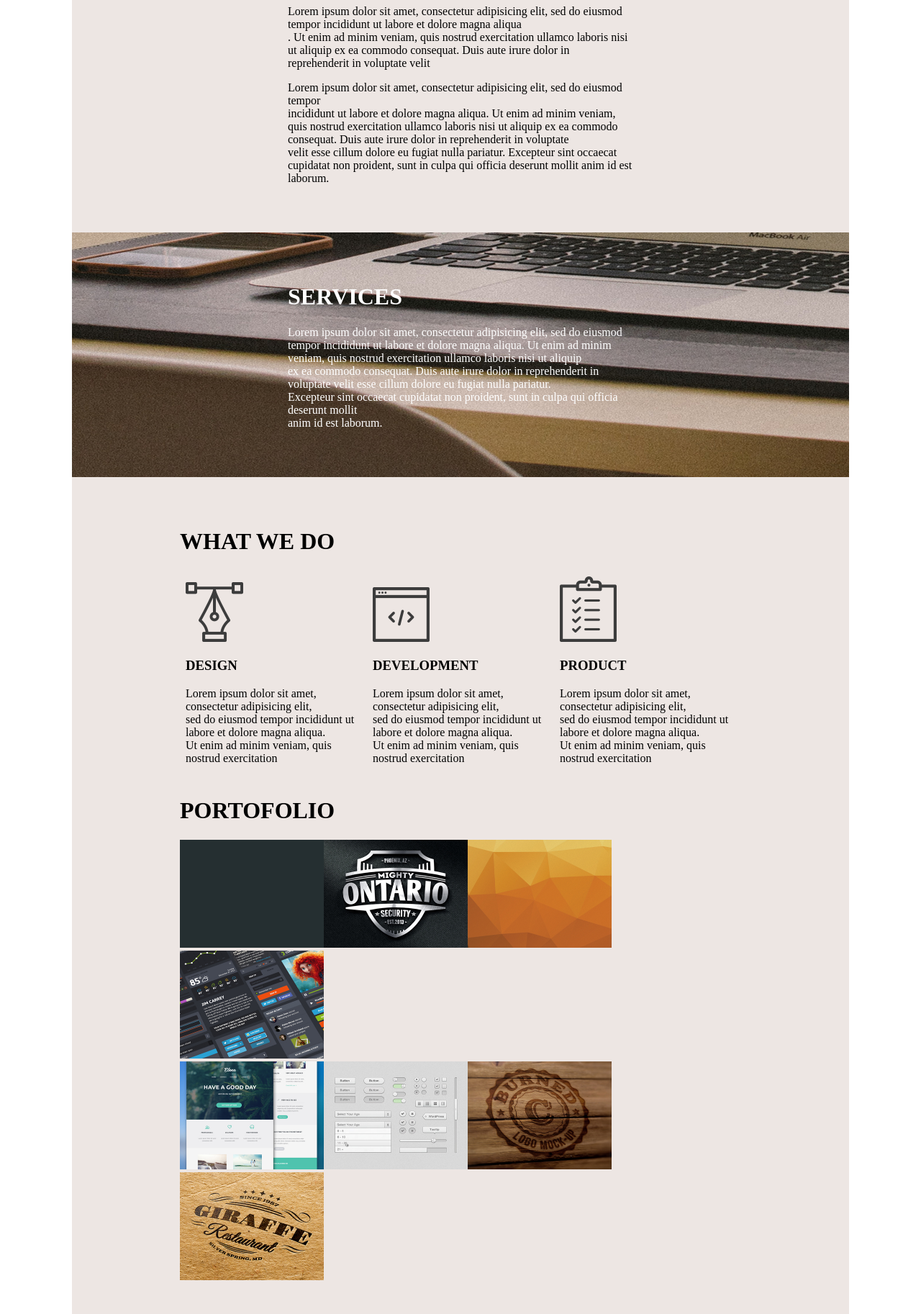
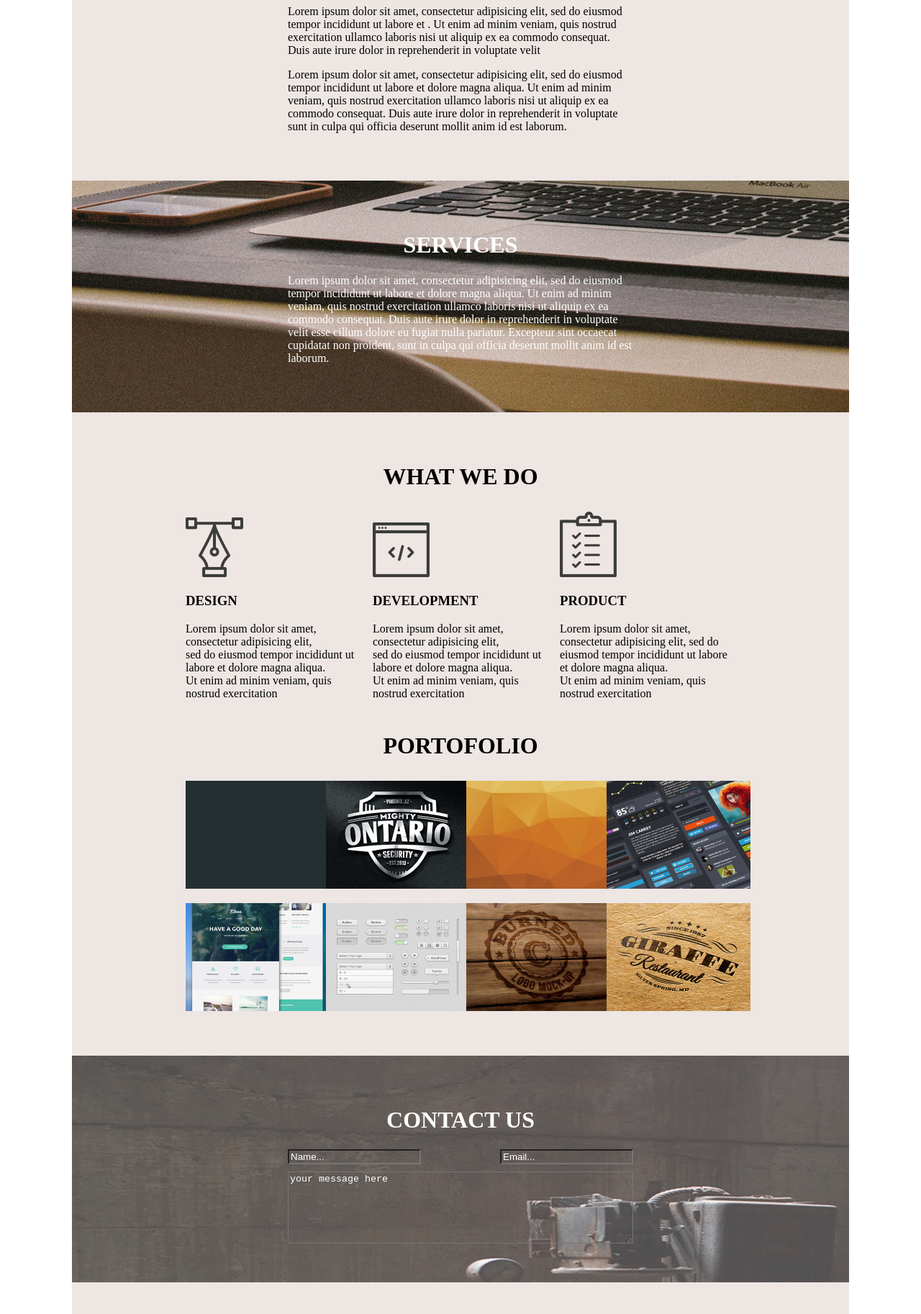
Before and after one commit to fevenMwoldu/Assignment_2, a plain HTML site: page Assignment2_solution.html in a window 1280 px wide. Shown: the part 500-2326 px from the top of the page at 72% size. Drawn offline with Linux system fonts and the light colour scheme.

Commit message:
remained with double checking my work

```diff
--- a/Assignment2_solution.css
+++ b/Assignment2_solution.css
@@ -1,3 +1,20 @@
+body{
+  justify-content: center;
+  margin-left: 100px;
+  margin-right: 100px;
+}
+
+::-webkit-input-placeholder { /* Edge */
+  color: white;
+}
+
+:-ms-input-placeholder { /* Internet Explorer 10-11 */
+  color: white;
+}
+
+::placeholder {
+  color: white;
+}
 
 #welcome{
   background-image: url('assets/backgrounds/h(resized)_img.jpg');
@@ -11,14 +28,11 @@
   padding-bottom: 50px;
   padding-left: 300px;
   padding-right: 300px;
-
+  justify-content: center;
+  margin: 0 auto;
+  text-align: center;
+  color: white;
 }
-body{
-  justify-content: center;
-  margin-left: 100px;
-  margin-right: 100px;
-}
-
 
 #h1welcome{
   color: white;
@@ -59,7 +73,7 @@ body{
 
 
 #h1About{
-  align:center;
+text-align: center;
 }
 #p1About{
   align:center;
@@ -73,6 +87,9 @@ body{
     padding-right: 300px;
 
 }
+#h1Service{
+  text-align: center;
+}
 
 #What_we_do{
   background-color:#EDE6E3;
@@ -80,9 +97,9 @@ body{
   padding-bottom: 50px;
   padding-left: 150px;
   padding-right: 150px;
-
-
-
+}
+#h1what_we_do{
+  text-align: center;
 }
 .container_design{
   align-items:left;
@@ -100,29 +117,8 @@ body{
   display: table-caption;
 }
 
-
-.Table_Tshirt {
-    display: table;
-    background-color: #E7E5E5;
-}
-.Heading {
-    display: table-row;
-    font-weight: bold;
-    text-align: center;
-}
-.Row {
-    display: table-row;
-}
-.Cell {
-    display: table-cell;
-    border: solid;
-    border-width: thin;
-    padding-left: 5px;
-    padding-right: 5px;
-    border: 0;
-}
-.Tshirt_Cell{
-    color: #7D8730;
+#h1portofolio{
+  text-align: center;
 }
 
 #img_work4, #img_work3, #img_work2, #img_work1, #img_work5, #img_work6, #img_work7, #img_work8{
@@ -131,6 +127,7 @@ max-width: 200px;
 width: 1200px;
 height: 1200px;
 }
+
 .container_contactUs{
   background-image: url('assets/backgrounds/c_image.jpg');
   padding-top:50px;
@@ -143,14 +140,44 @@ height: 1200px;
   color: white;
   text-align: center;
 }
+
 .container_Textarea{
   background: rgb(0, 0, 0); /* Fallback color */
   background: rgba(0, 0, 0, 0); /* Black background with 0.5 opacity */
 }
+
 #textArea, #name, #email{
     background: rgba(0, 0, 0, 0);
     color: white;
 }
+
+#textArea {
+  height: 100px;
+  width: 100%;
+ -webkit-box-sizing: border-box; /* Safari/Chrome, other WebKit */
+  -moz-box-sizing: border-box;    /* Firefox, other Gecko */
+  box-sizing: border-box;         /* Opera/IE 8+ */
+}
+
+.clearfix {
+  overflow: auto;
+}
+
+.cform-row-2 {
+  clear: both;
+  padding-top: 10px;
+
+}
+
+.cform-row-1 #name {
+  float: left;
+}
+
+.cform-row-1 #email {
+  float: right;
+}
+
+
 .footer {
     background-color: #EDE6E3;
     padding-top: 30px;
--- a/Assignment2_solution.html
+++ b/Assignment2_solution.html
@@ -7,56 +7,81 @@
    </head>
    <body>
       <div id="welcome">
-         <img src="assets/logo/logo.png" alt="no image" >
-         <h1 id="h1welcome">WELCOME <br> TO DELANI STUDIOS</h1>
-         <p id="p1welcome">AMAZING PEOPLE ARE MAKING AMAZING DESIGNS IN A FUN ENVIRONMENT</p>
+         <img  src="assets/logo/logo.png" alt="no image" >
+         <h1 >WELCOME <br> TO DELANI STUDIOS</h1>
+         <p >AMAZING PEOPLE ARE MAKING AMAZING DESIGNS IN A FUN ENVIRONMENT</p>
       </div>
       <div id="About_us">
          <h1 id="h1About">ABOUT US</h1>
-         <p id="p1About">Lorem ipsum dolor sit amet, consectetur adipisicing elit, sed do eiusmod tempor incididunt ut labore et dolore magna aliqua <br>. Ut enim ad minim veniam, quis nostrud exercitation ullamco laboris nisi ut aliquip ex ea commodo consequat. Duis aute irure dolor in reprehenderit in voluptate velit </p>
-         <p id="p2About">Lorem ipsum dolor sit amet, consectetur adipisicing elit, sed do eiusmod tempor <br> incididunt ut labore et dolore magna aliqua. Ut enim ad minim veniam, quis nostrud exercitation ullamco laboris nisi ut aliquip ex ea commodo consequat. Duis aute irure dolor in reprehenderit in voluptate <br>
-            velit esse cillum dolore eu fugiat nulla pariatur. Excepteur sint occaecat cupidatat non proident, sunt in culpa qui officia deserunt mollit anim id est laborum.
+         <p id="p1About">Lorem ipsum dolor sit amet, consectetur adipisicing elit, sed do eiusmod tempor incididunt ut labore et . Ut enim ad minim veniam, quis nostrud exercitation ullamco laboris nisi ut aliquip ex ea commodo consequat. Duis aute irure dolor in reprehenderit in voluptate velit </p>
+         <p id="p2About">Lorem ipsum dolor sit amet, consectetur adipisicing elit, sed do eiusmod tempor  incididunt ut labore et dolore magna aliqua. Ut enim ad minim veniam, quis nostrud exercitation ullamco laboris nisi ut aliquip ex ea commodo consequat. Duis aute irure dolor in reprehenderit in voluptate
+            sunt in culpa qui officia deserunt mollit anim id est laborum.
          </p>
       </div>
       <div id="Services">
          <h1  id="h1Service">SERVICES</h1>
-         <p>Lorem ipsum dolor sit amet, consectetur adipisicing elit, sed do eiusmod <br> tempor incididunt ut labore et dolore magna aliqua. Ut enim ad minim veniam, quis nostrud exercitation ullamco laboris nisi ut aliquip <br> ex ea commodo consequat. Duis aute irure dolor in reprehenderit in voluptate velit esse cillum dolore eu fugiat nulla pariatur. <br>Excepteur sint occaecat cupidatat non proident, sunt in culpa qui officia deserunt mollit <br>anim id est laborum.</p>
+         <p>Lorem ipsum dolor sit amet, consectetur adipisicing elit, sed do eiusmod tempor incididunt ut labore et dolore magna aliqua. Ut enim ad minim veniam, quis nostrud exercitation ullamco laboris nisi ut aliquip  ex ea commodo consequat. Duis aute irure dolor in reprehenderit in voluptate velit esse cillum dolore eu fugiat nulla pariatur. Excepteur sint occaecat cupidatat non proident, sunt in culpa qui officia deserunt mollit anim id est laborum.</p>
       </div>
       <div id="What_we_do">
-         <h1>WHAT WE DO</h1>
+         <h1 id="h1what_we_do">WHAT WE DO</h1>
          <div class="table">
             <div class="table-row">
-        <div class="table-cell"><div class="container_design">
+               <div class="table-cell">
+                  <div class="container_design">
                      <img src="assets/services_icons/design_icon.png" alt="no image">
                      <h3>DESIGN</h3>
                      <p>Lorem ipsum dolor sit amet, consectetur adipisicing elit,<br> sed do eiusmod tempor incididunt ut labore et dolore magna aliqua.<br> Ut enim ad minim veniam, quis nostrud exercitation</p>
-         </div></div>
-        <div class="table-cell"><div class="container_dev">
+                  </div>
+               </div>
+               <div class="table-cell">
+                  <div class="container_dev">
                      <img src="assets/services_icons/dev_icon.png" alt="no image">
                      <h3>DEVELOPMENT</h3>
                      <p>Lorem ipsum dolor sit amet, consectetur adipisicing elit,<br> sed do eiusmod tempor incididunt ut labore et dolore magna aliqua.<br> Ut enim ad minim veniam, quis nostrud exercitation</p>
-         </div></div>
-        <div class="table-cell"><div class="container_product" align=left>
+                  </div>
+               </div>
+               <div class="table-cell">
+                  <div class="container_product" align=left>
                      <img src="assets/services_icons/product_icon.png" alt="no image">
                      <h3>PRODUCT</h3>
-            <p>Lorem ipsum dolor sit amet, consectetur adipisicing elit,<br> sed do eiusmod tempor incididunt ut labore et dolore magna aliqua.<br> Ut enim ad minim veniam, quis nostrud exercitation</p>
-         </div></div>
+                     <p>Lorem ipsum dolor sit amet, consectetur adipisicing elit, sed do eiusmod tempor incididunt ut labore et dolore magna aliqua.<br> Ut enim ad minim veniam, quis nostrud exercitation</p>
                   </div>
                </div>
-         <h1>PORTOFOLIO</h1>
+            </div>
+         </div>
+         <h1 id="h1portofolio">PORTOFOLIO</h1>
          <div class="container_portofolio">
-            <img id="img_work4" src="assets/portfolio/work4.jpg" alt="no image"><img id="img_work3" src="assets/portfolio/work3.jpg" alt="no image"><img id="img_work2" src="assets/portfolio/work2.jpg" alt="no image"><img id="img_work1" src="assets/portfolio/work1.jpg" alt="no image"><br>
-            <img id="img_work5" src="assets/portfolio/work5.jpg" alt="no image"><img id="img_work6" src="assets/portfolio/work6.jpg" alt="no image"><img id="img_work7" src="assets/portfolio/work7.jpg" alt="no image"><img id="img_work8" src="assets/portfolio/work8.jpg" alt="no image">
+            <div class="table">
+               <div class="table-row">
+                  <div class="table-cell"><img id="img_work4" src="assets/portfolio/work4.jpg" alt="no image"></div>
+                  <div class="table-cell"><img id="img_work3" src="assets/portfolio/work3.jpg" alt="no image"></div>
+                  <div class="table-cell"><img id="img_work2" src="assets/portfolio/work2.jpg" alt="no image"></div>
+                  <div class="table-cell"><img id="img_work1" src="assets/portfolio/work1.jpg" alt="no image"></div>
+               </div>
+            </div>
+            <div class="table">
+               <div class="table-row">
+                  <div class="table-cell"><img id="img_work4" src="assets/portfolio/work5.jpg" alt="no image"></div>
+                  <div class="table-cell"><img id="img_work3" src="assets/portfolio/work6.jpg" alt="no image"></div>
+                  <div class="table-cell"><img id="img_work2" src="assets/portfolio/work7.jpg" alt="no image"></div>
+                  <div class="table-cell"><img id="img_work1" src="assets/portfolio/work8.jpg" alt="no image"></div>
+               </div>
+            </div>
          </div>
       </div>
       <div class="container_contactUs">
          <h1 id="h1contact_us">CONTACT US</h1>
-         <div class="container_Textarea">
          <form class="">
-               <input id="name" type="text" name="" value="" placeholder="Name...">&nbsp &nbsp &nbsp &nbsp &nbsp &nbsp &nbsp<input id="email" type="text" name="" value="" placeholder="Email..."><br><br><br>
-               <textarea id="textArea" name="message" rows="8" cols="80" >your message here</textarea>
+            <div class="cform">
+               <div class="cform-row-1">
+                  <input id="name" type="text" name="" value="" placeholder="Name...">
+                  <input id="email" type="text" name="" value="" placeholder="Email...">
+               </div>
+               <div class="cform-row-2 clearfix">
+                  <textarea id="textArea" name="message">your message here</textarea>
+               </div>
+            </div>
          </form>
-         </div>
       </div>
       <footer id="footer">
          <div class="footer">
```
Lines whose indentation alone changed are shown as unchanged.
